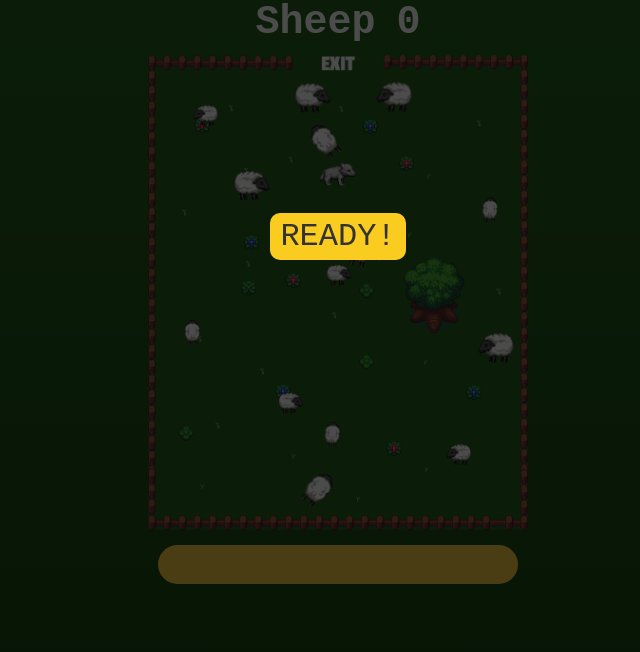
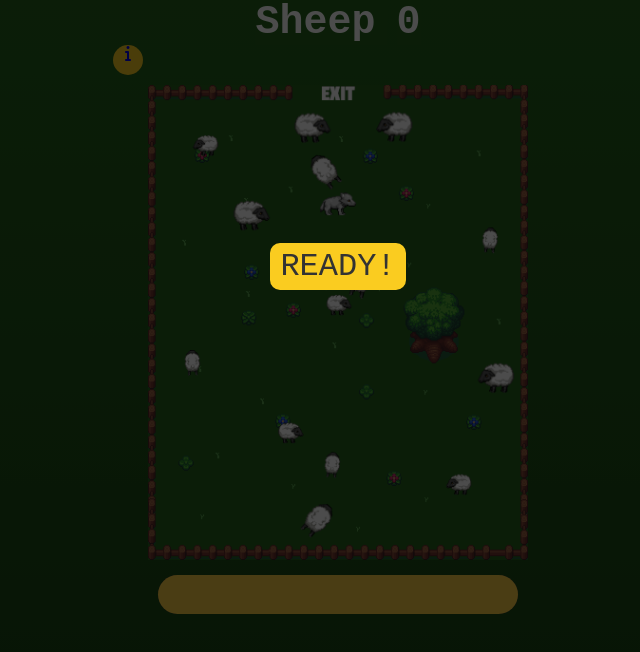
Before and after one commit to johnrearden/doggone-it, a website with bundled scripts: page game.html in a window 1280 px wide. Shown: the whole page, without its empty margins (302-942 px from the left). Built offline with nearby package versions, Linux system fonts and the light colour scheme; a web font is replaced by a local one.

```diff
--- a/assets/css/style.css
+++ b/assets/css/style.css
@@ -151,6 +151,15 @@
     #start-game {
         font-size: 1rem;
     }
+}
+
+/* GAME.HTML */
+#instructions-link {
+    background-color: #facc20;
+    color:#333333;
+    border-radius: 50%;
+    width: 30px;
+    height: 30px;
 }
 
 #button-panel {
--- a/game.html
+++ b/game.html
@@ -27,6 +27,12 @@
             <div id="progress-display">
                 <span id="sheep-remaining-text">Sheep&ThickSpace;</span>
                 <span id="sheep-remaining">0</span>
+                <div id="instructions-link">
+                    <a href="instructions.html" target="_blank">
+                        <i class="fa-solid fa-info"></i>
+                    </a>
+                </div>
+
             </div>
 
             <div id="main-display">
```
